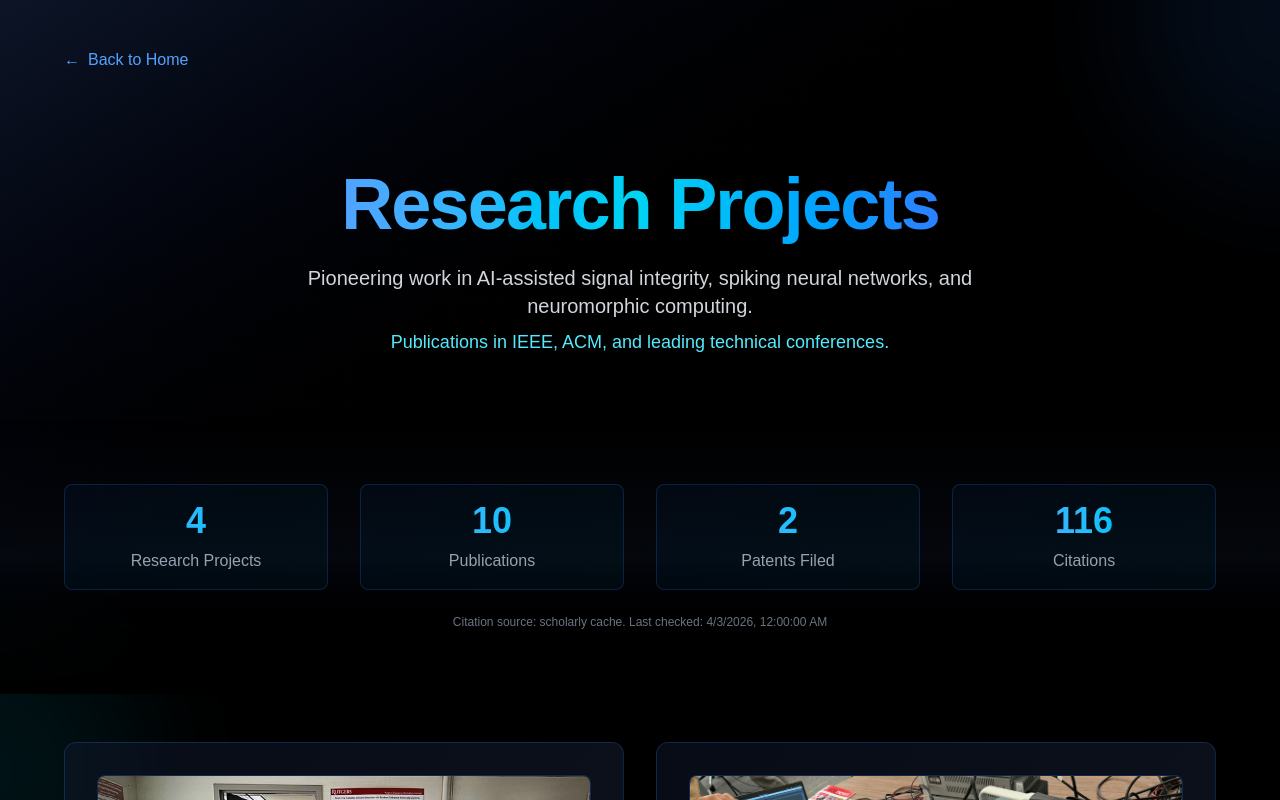
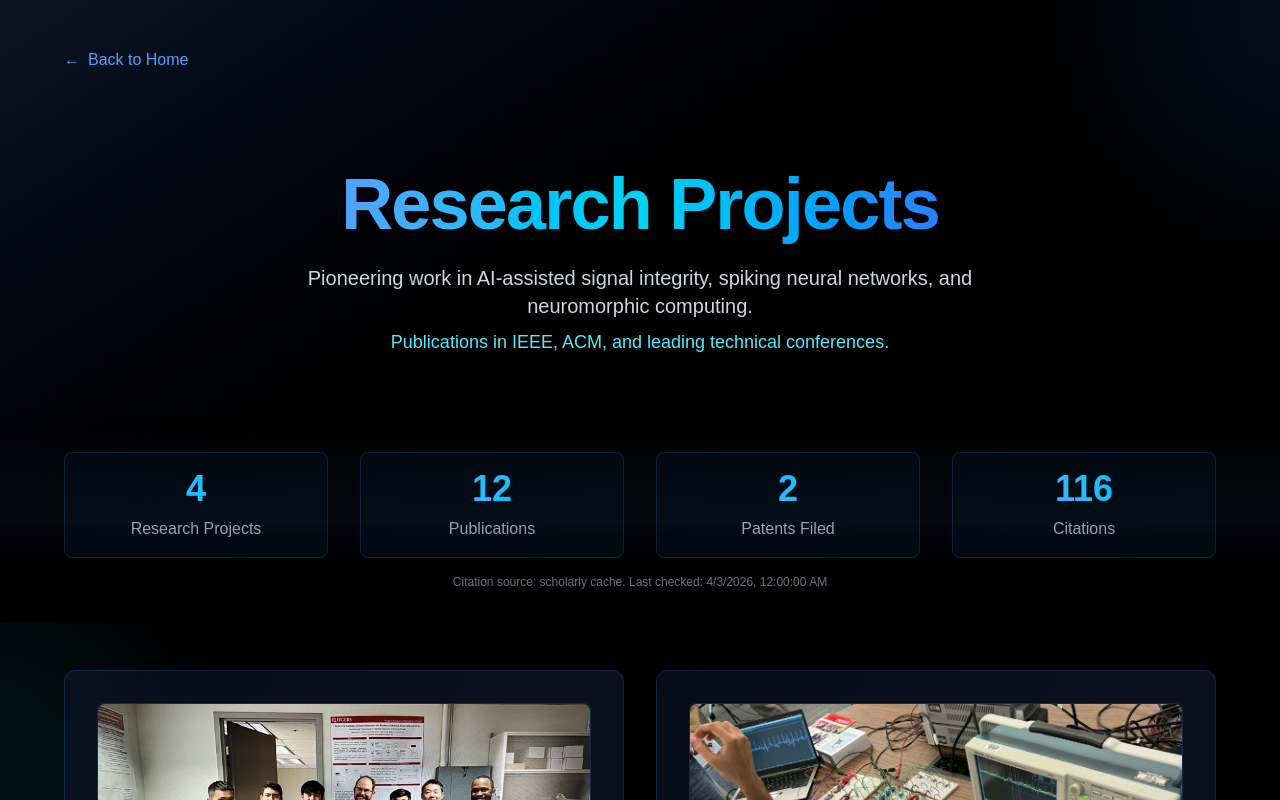
Before and after one commit to dryungtinghsieh-ui/ai-portfolio, a Next.js app: page /research in a window 1280 px wide. Shown: the top 800 px of the page. Built offline with nearby package versions, Linux system fonts and the light colour scheme.

Commit message:
Tighten research stats spacing and update publication count

```diff
--- a/app/research/research-page-client.tsx
+++ b/app/research/research-page-client.tsx
@@ -201,7 +201,7 @@ export function ResearchPageClient() {
           </motion.div>
         </section>
 
-        <section className="bg-gradient-to-b from-transparent via-slate-900/30 to-black px-4 py-16 sm:px-6 lg:px-8">
+        <section className="bg-gradient-to-b from-transparent via-slate-900/30 to-black px-4 py-8 sm:px-6 lg:px-8">
           <div className="mx-auto max-w-6xl">
             <motion.div
               className="grid grid-cols-2 gap-6 sm:gap-8 md:grid-cols-4"
@@ -212,10 +212,7 @@ export function ResearchPageClient() {
             >
               {[
                 { label: 'Research Projects', value: researchProjects.length },
-                {
-                  label: 'Publications',
-                  value: researchProjects.reduce((acc, p) => acc + (p.publications?.length || 0), 0),
-                },
+                { label: 'Publications', value: 12 },
                 { label: 'Patents Filed', value: 2 },
                 { label: 'Citations', value: citationState.totalCitations.toLocaleString() },
               ].map((stat) => (
@@ -231,7 +228,7 @@ export function ResearchPageClient() {
                 </motion.div>
               ))}
             </motion.div>
-            <p className="mt-6 text-center text-xs text-gray-500">
+            <p className="mt-4 text-center text-xs text-gray-500">
               Citation source: {citationState.source === 'local-fallback'
                 ? 'local project data'
                 : citationState.source === 'scholarly-cache'
```
